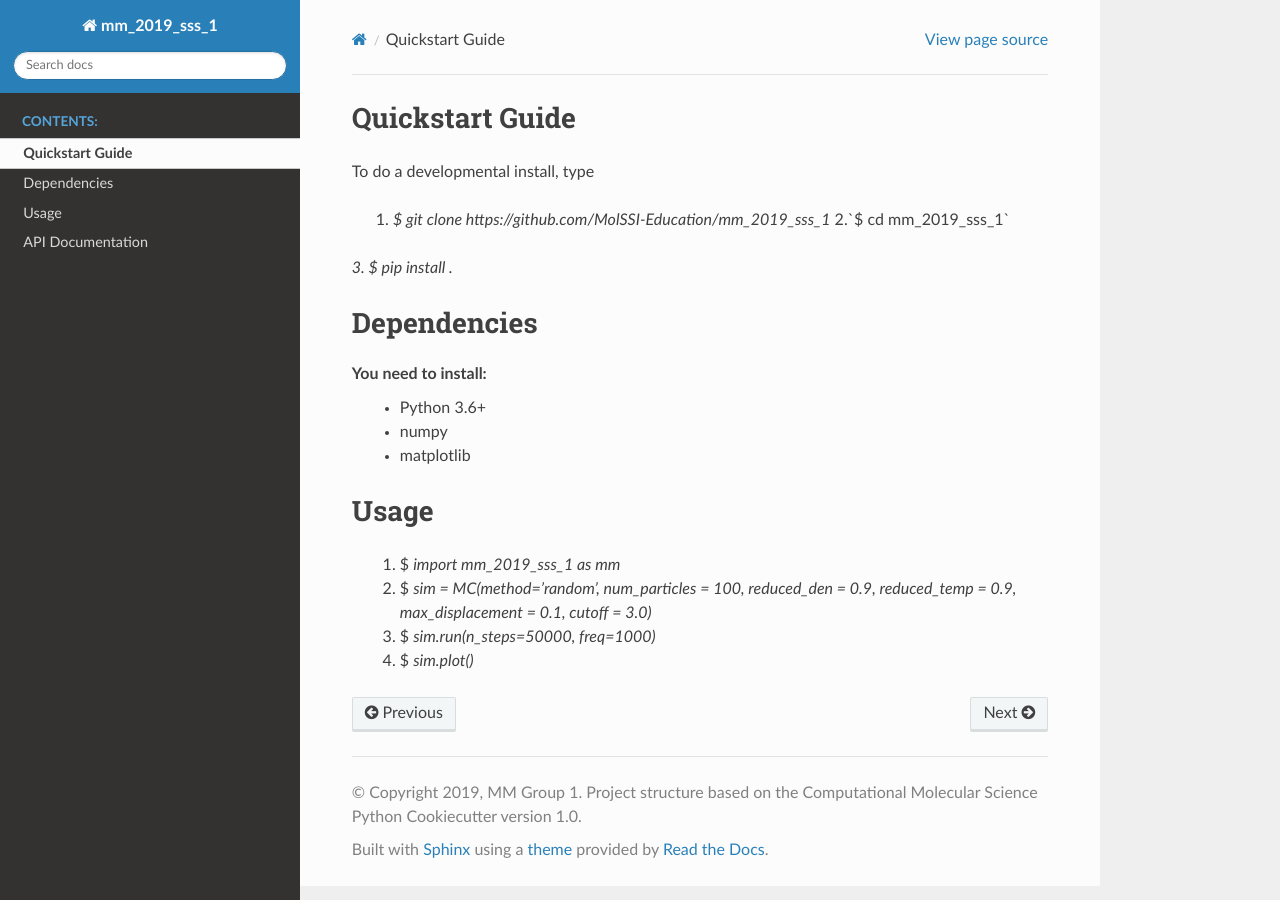
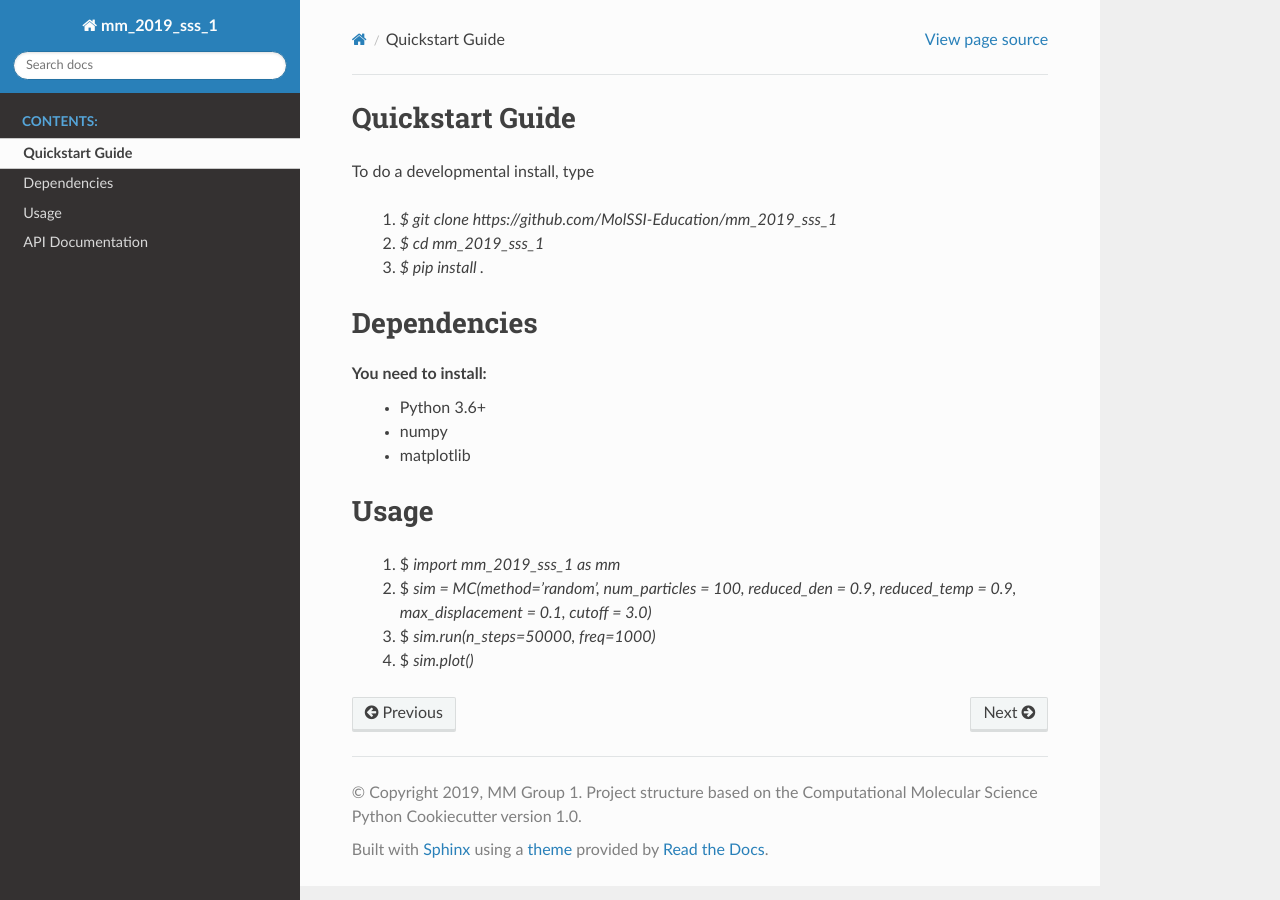
Before and after one commit to MolSSI-Education/mm_2019_sss_1, a Sphinx documentation site: the page built from docs/quickstart.rst, in a window 1280 px wide. Built offline with Sphinx 7.4.7 and the Read the Docs theme 2.0.0, drawn with Linux system fonts in a browser that asks for light colours.

Commit message:
Update quickstart.rst

```diff
--- a/docs/quickstart.rst
+++ b/docs/quickstart.rst
@@ -4,8 +4,8 @@ Quickstart Guide
 To do a developmental install, type
 
  1. `$ git clone https://github.com/MolSSI-Education/mm_2019_sss_1`
- 2.`$ cd mm_2019_sss_1`
-`3. $ pip install .`
+ 2. `$ cd mm_2019_sss_1`
+ 3. `$ pip install .`
 
 Dependencies
 ============================
```
